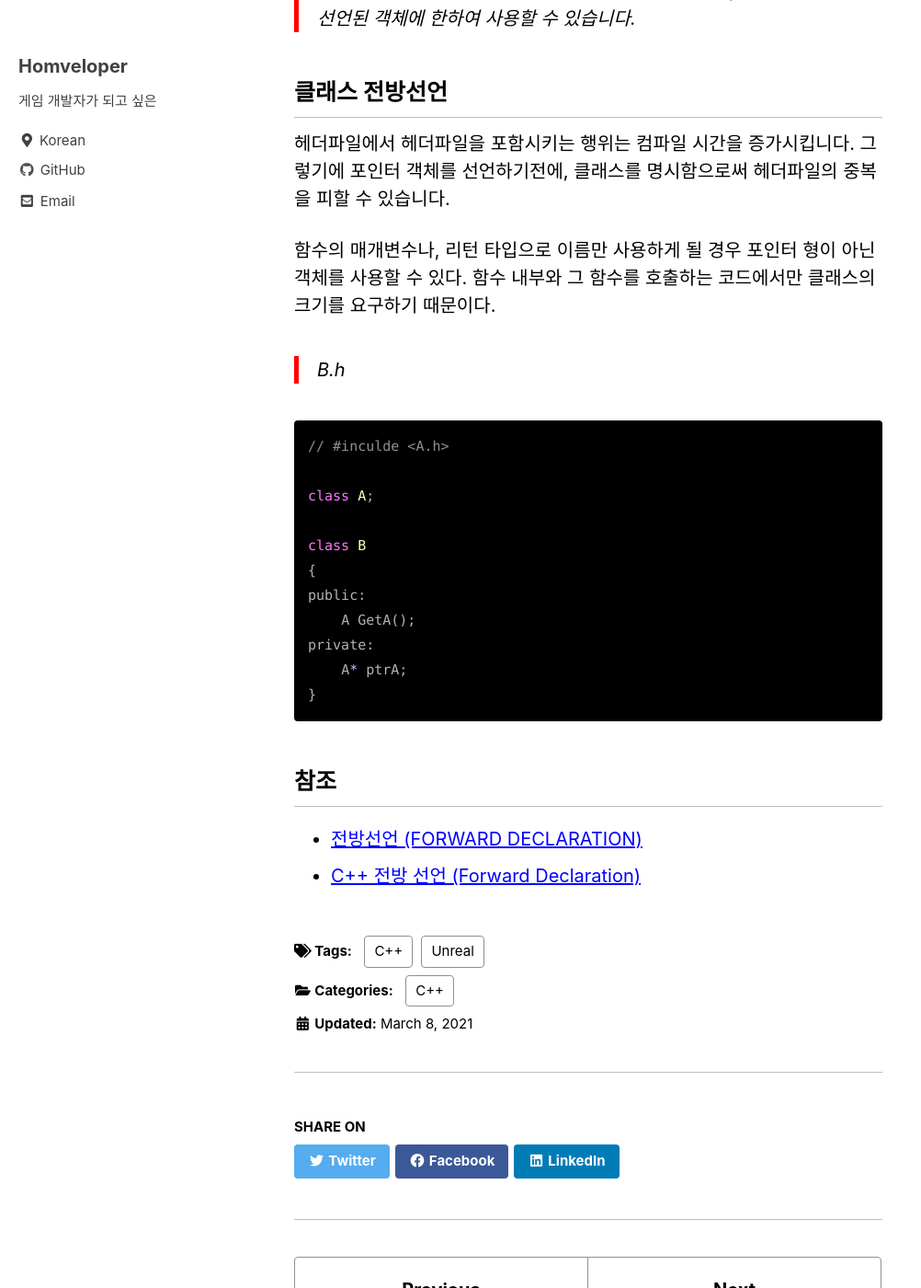
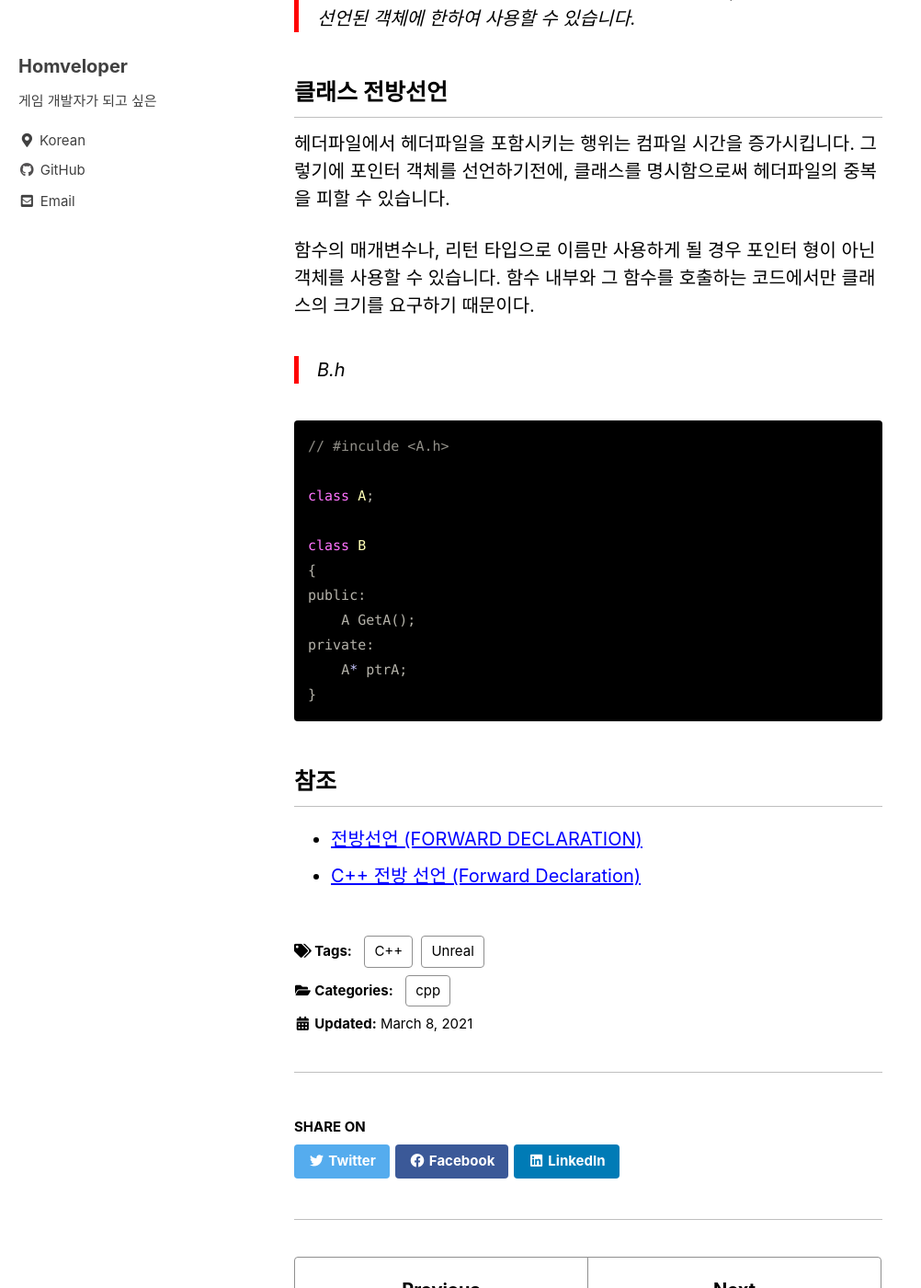
Before and after one commit to homveloper/homveloper.github.io, a Jekyll site: the page built from _posts/2022-03-20-cpp-forward-declaration.md, in a window 1280 px wide and 1400 px high, scrolled down 1351 px. Shown: the whole window at 92% size, without its empty margins (0-1002 px from the left). Built offline with Jekyll 4.4.1, drawn with Linux system fonts in a browser that asks for light colours; cached includes are drawn as plain includes.

Commit message:
수정 : 오타

```diff
--- a/_posts/2022-03-20-cpp-forward-declaration.md
+++ b/_posts/2022-03-20-cpp-forward-declaration.md
@@ -2,7 +2,7 @@
 title: "C++ 전방선언"
 excerpt: "헤더 의존성과 컴파일 시간을 줄이자."
 categories:
-    - "C++"
+    - "cpp"
 tags:
     - [C++, Unreal]
 
@@ -15,7 +15,7 @@ date: 2021-03-08
 
 ## 전방선언(Forward Declaration)
 
-> 식별자를 정의하기 전, 식별자의 존재를 컴파일러에게 미리 알리는 것
+> **식별자를 정의하기 전, 식별자의 존재를 컴파일러에게 미리 알리는 것**
 
 A 헤더파일과 B헤더파일이 있다면, B 파일에서 A를 사용하기 위해서는 A파일을 추가시켜야 합니다. 그러나 이러한 방식은 컴파일의 시간을 증가시킬뿐만 아니라, 헤더 파일에 대한 의존성이 발생하게 됩니다.
 
@@ -30,7 +30,7 @@ A 헤더파일과 B헤더파일이 있다면, B 파일에서 A를 사용하기
 
 헤더파일에서 헤더파일을 포함시키는 행위는 컴파일 시간을 증가시킵니다. 그렇기에 포인터 객체를 선언하기전에, 클래스를 명시함으로써 헤더파일의 중복을 피할 수 있습니다.
 
-함수의 매개변수나, 리턴 타입으로 이름만 사용하게 될 경우 포인터 형이 아닌 객체를 사용할 수 있다. 함수 내부와 그 함수를 호출하는 코드에서만 클래스의 크기를 요구하기 때문이다.
+함수의 매개변수나, 리턴 타입으로 이름만 사용하게 될 경우 포인터 형이 아닌 객체를 사용할 수 있습니다. 함수 내부와 그 함수를 호출하는 코드에서만 클래스의 크기를 요구하기 때문이다.
 
 > B.h
 
```
